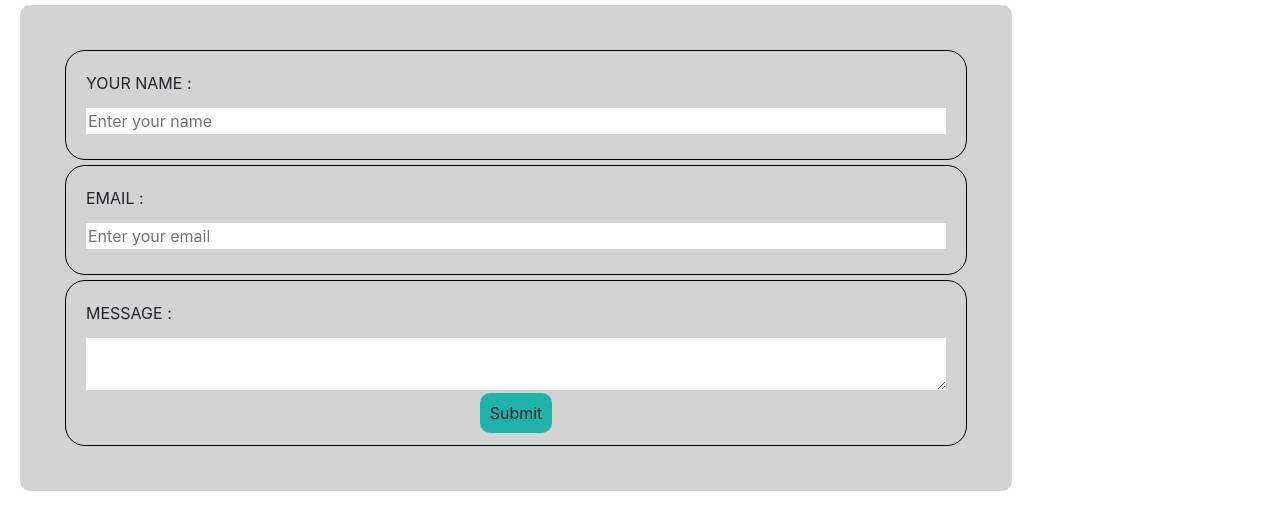
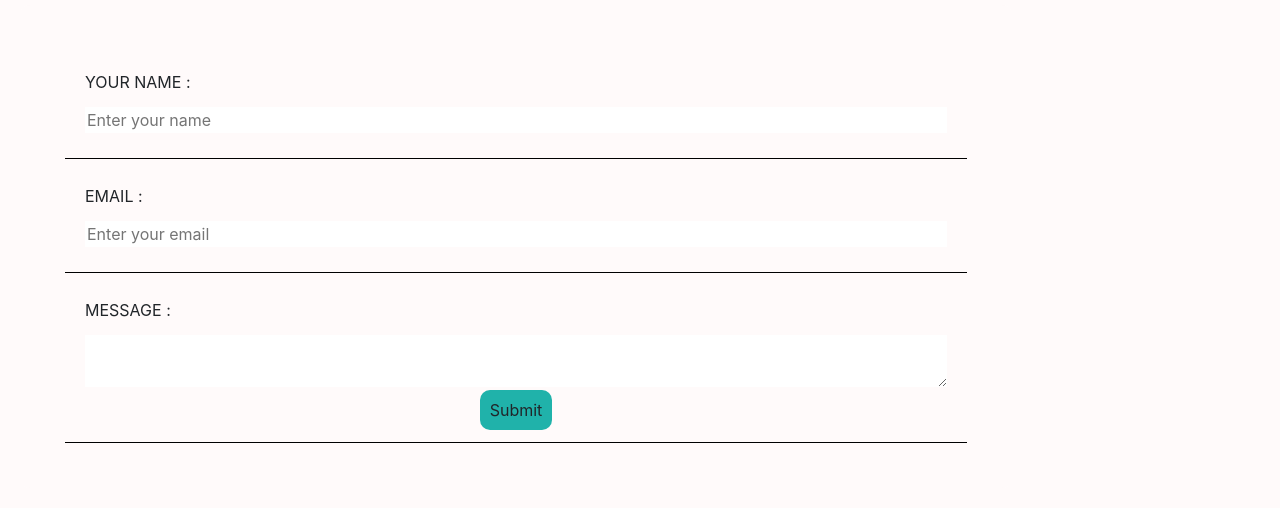
Before and after one commit to cojo12/myportfolio, a plain HTML site: page contact.html in a window 1280 px wide. Shown: the part 191-720 px from the top of the page. Drawn offline with nearby package versions, Linux system fonts and the light colour scheme.

Commit message:
changed contact border

```diff
--- a/style.css
+++ b/style.css
@@ -26,7 +26,7 @@
     padding: 40px;
     box-sizing: border-box;
     border-radius: 10px;
-    background-color: lightgray;
+    background-color: snow;
     text-align: center;
 }
 
@@ -35,7 +35,7 @@
 .container-about {
     padding: 20px;
     max-width: 100%;
-
+    background-color: snow;
     align-content: center;
 }
 
@@ -51,9 +51,8 @@ img {
 
 .txtb-contact {
     padding: 20px;
-    border: 1px solid black;
+    border-bottom: 1px solid black;
     margin: 5px;
-    border-radius: 20px;
 }
 
 .txtb-contact label {
```
